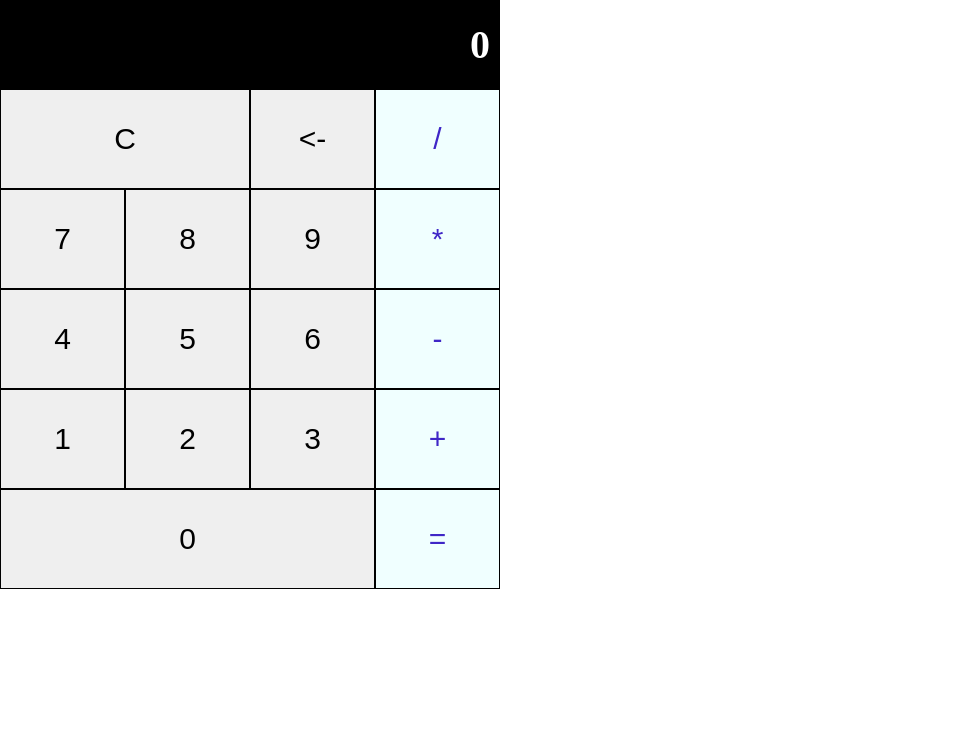
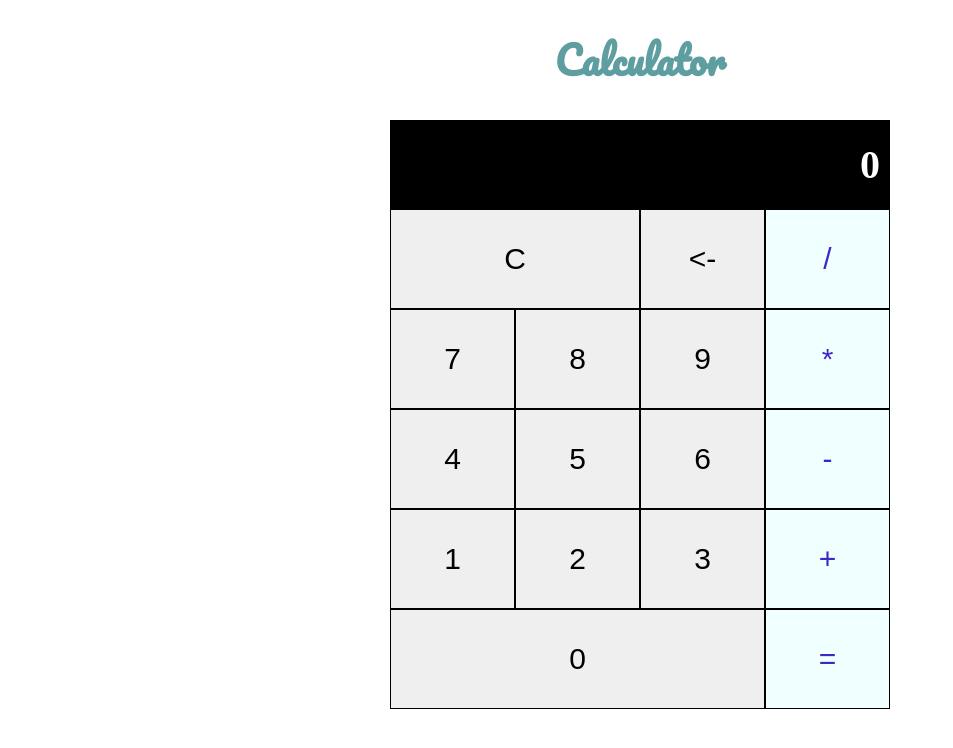
Before and after one commit to twinkalp10/Calculator-using-JS, a plain HTML site: page index.html in a window 1280 px wide. Shown: the whole page, without its empty margins (0-953 px from the left). Drawn offline with Linux system fonts and the light colour scheme.

Commit message:
readme.md file added and updted the UI

```diff
--- a/design.css
+++ b/design.css
@@ -6,8 +6,18 @@ body{
     margin: 0;
 }
 
+h1{
+    text-align: center;
+    padding-bottom: 2px;
+    font-weight: 600;
+    font-size: 2.4rem;
+    font-family: 'Pacifico', cursive;
+    color: cadetblue;
+}
 .calculator{
-    width: 500px;
+    max-width: 500px;
+    margin: 0 auto;
+    width: 70%;
     background-color: black;
     color: white;
 }
--- a/index.html
+++ b/index.html
@@ -5,9 +5,13 @@
     <meta http-equiv="X-UA-Compatible" content="IE=edge" />
     <meta name="viewport" content="width=device-width, initial-scale=1.0" />
     <title>Javascript Calculator v2.0</title>
+    <link rel="preconnect" href="https://fonts.googleapis.com">
+<link rel="preconnect" href="https://fonts.gstatic.com" crossorigin>
+<link href="https://fonts.googleapis.com/css2?family=Karla:wght@200;400;500;600;700&family=Pacifico&display=swap" rel="stylesheet">
     <link rel="stylesheet" href="design.css" />
   </head>
   <body>
+    <h1>Calculator</h1>
     <div class="calculator">
       <section class="screen">0</section>
       <section class="cal-buttons">
```
Also changed, not shown: 1 other file.
